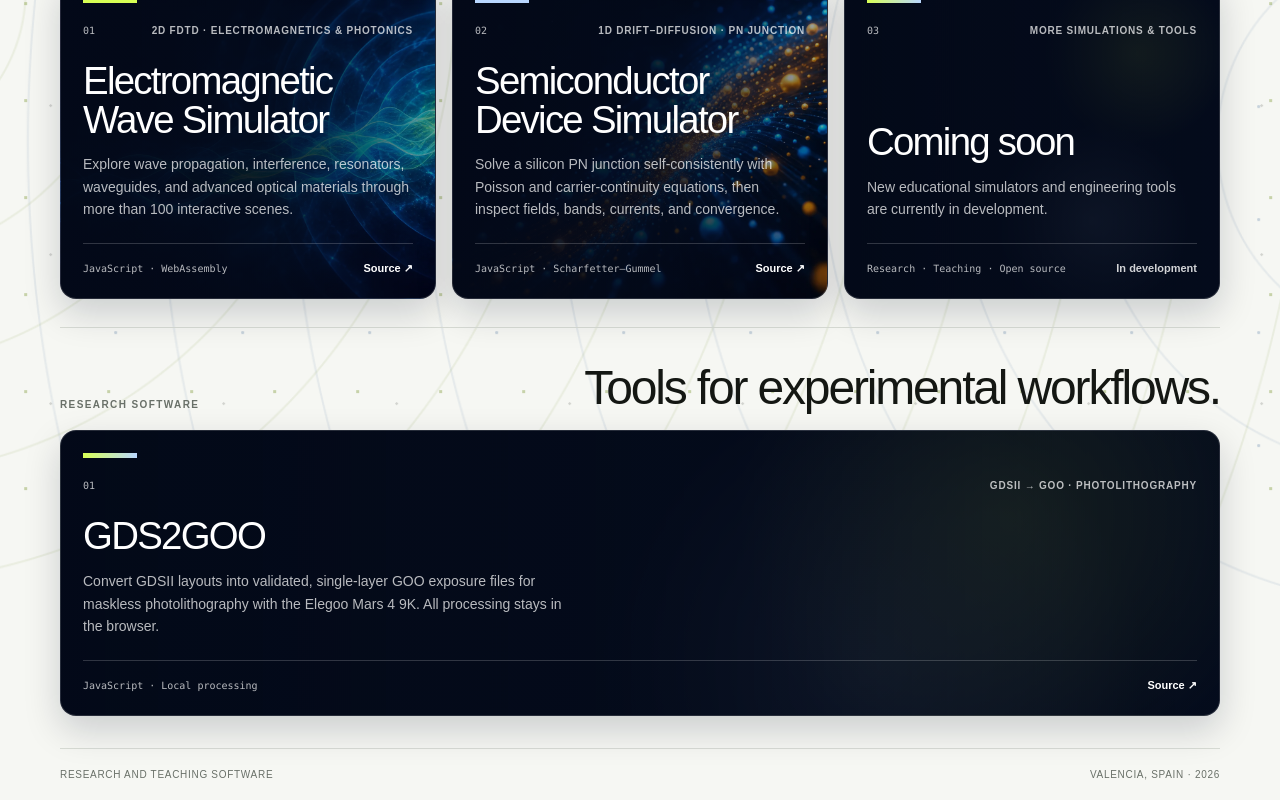
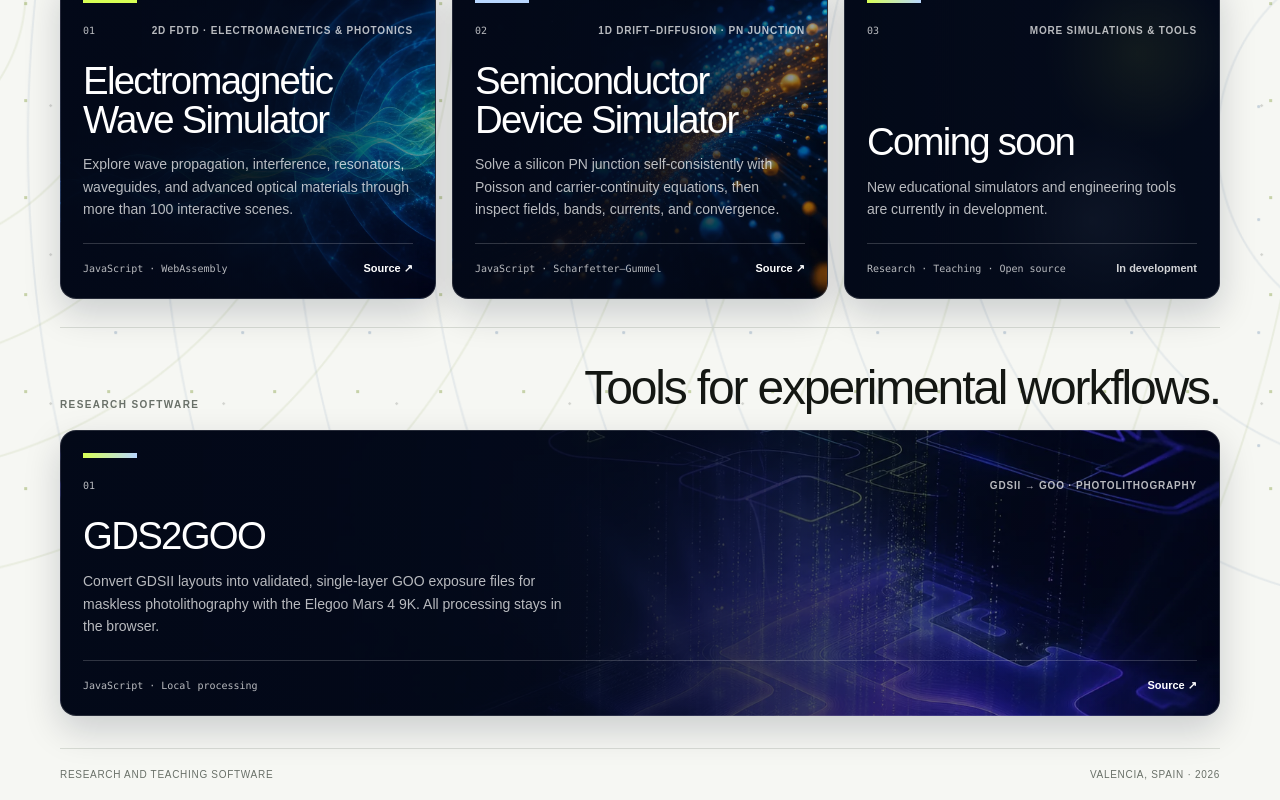
Before and after one commit to jorpago2/jorpago2.github.io, a Next.js app: page / in a window 1280 px wide. Shown: the part 351-1151 px from the top of the page. Built offline with nearby package versions, Linux system fonts and the light colour scheme.

Commit message:
add GDS2GOO card artwork

```diff
--- a/app/globals.css
+++ b/app/globals.css
@@ -356,9 +356,8 @@ h2 {
 .simulator.research-tool {
   min-height: 260px;
   background-image:
-    linear-gradient(90deg, rgba(3, 9, 24, 0.98), rgba(3, 9, 24, 0.72)),
-    radial-gradient(circle at 82% 30%, rgba(216, 255, 84, 0.32), transparent 28%),
-    radial-gradient(circle at 70% 82%, rgba(185, 215, 255, 0.28), transparent 32%);
+    linear-gradient(90deg, rgba(3, 9, 24, 0.98), rgba(3, 9, 24, 0.84) 52%, rgba(3, 9, 24, 0.28)),
+    url("/gds2goo-background.webp");
 }
 
 .research-tool::before {
```
Also changed, not shown: public/gds2goo-background.webp (added), 1 other file (tests, documents, lock files or other folders).
